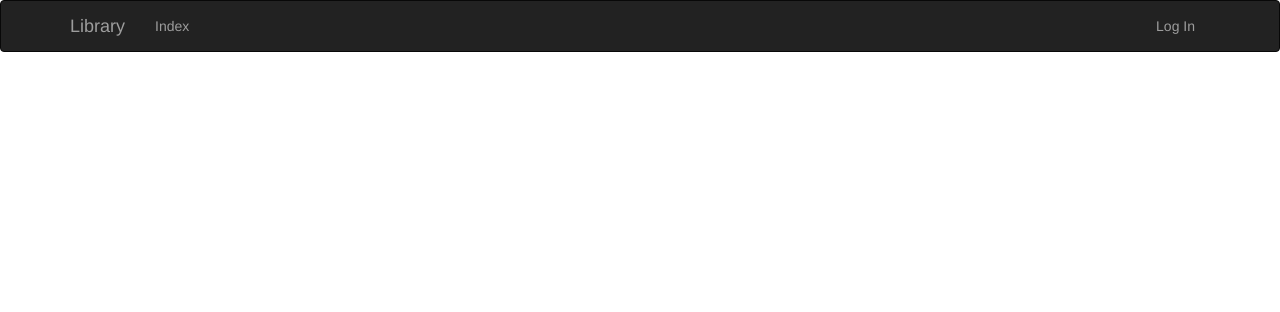
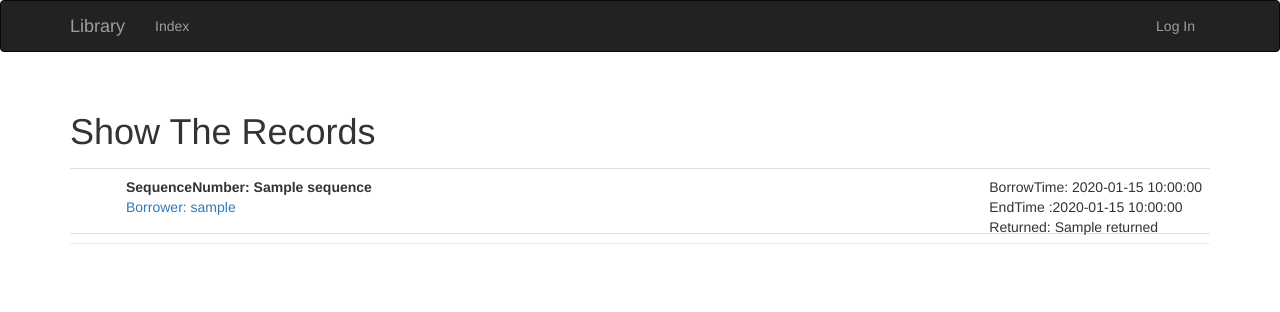
Before and after one commit to jxw1/library, a Python web app: template flasky/app/templates/check_records.html in a window 1280 px wide. Shown: the top 312 px of the page. Run offline with Jinja, Linux system fonts and the light colour scheme; the template is opened without the code that fills it: most values are stand-ins (such as "Sample title", 1, 10 or a date in 2020); some libraries are stand-ins or nearby versions.

Commit message:
展示借书记录

```diff
--- a/flasky/app/templates/check_records.html
+++ b/flasky/app/templates/check_records.html
@@ -1,3 +1,31 @@
 {% extends "base.html" %}
 
 {% block title %} Total Records  {% endblock %}
+
+{% block page_content %}
+<div class="page-header">
+    <h1>Show The Records</h1>
+    <ul class='posts'>
+        {% for record in records %}
+        <li class="post">
+                <div class="post-thumbnail">
+                    </div>
+            <div class="post-content">
+                <div class="post-date">
+                    BorrowTime: {{ record.borrow_time }}
+                    <br>
+                    EndTime :{{ record.end_time }}
+                    <br>
+                    Returned: {{ record.returned }}</div>
+
+
+                <div class="post-author">SequenceNumber: {{ record.sequence }}</div>
+                <a href="{{ url_for('main.user', username= record.user.username) }}">
+            <div class="post-body">Borrower: {{ record.user.username }}</div>
+            </a>
+        </div>
+        </li>
+        {% endfor %}
+    </ul>
+</div>
+{% endblock %}
```
